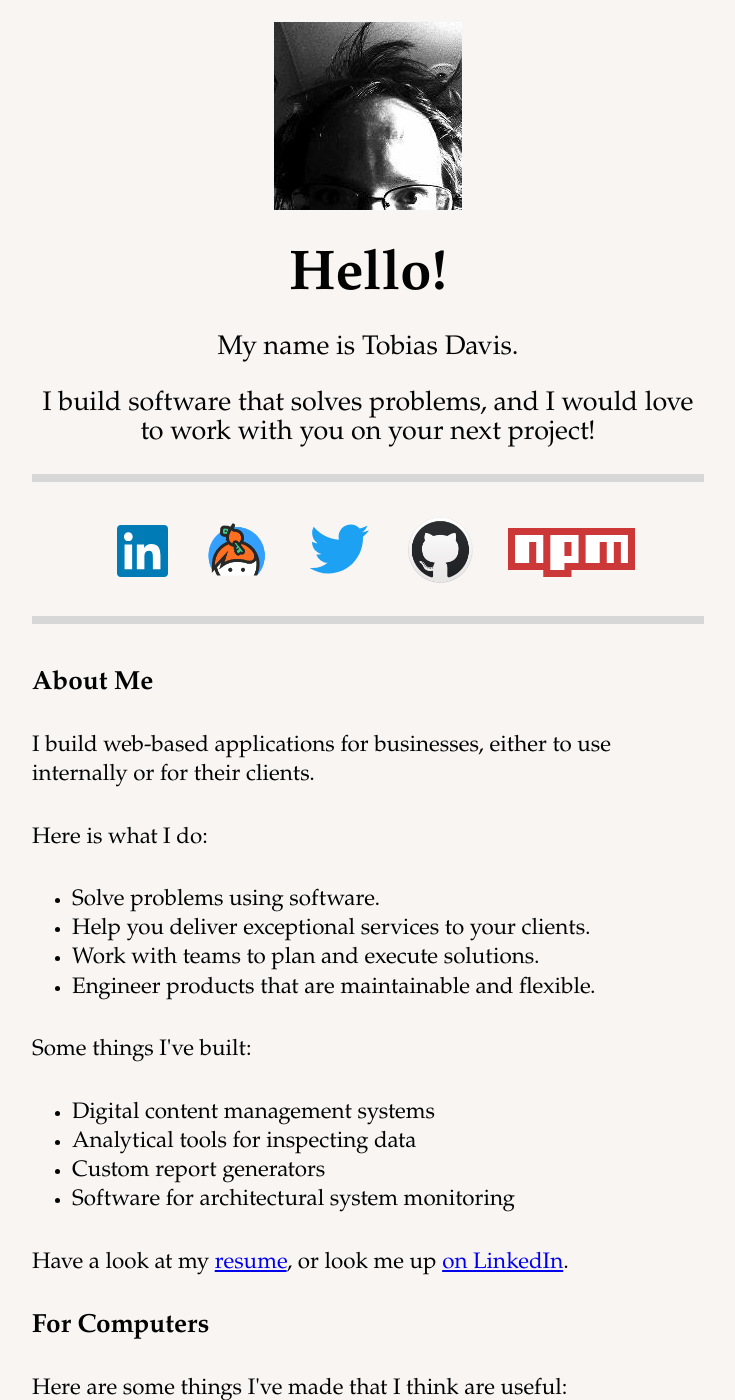
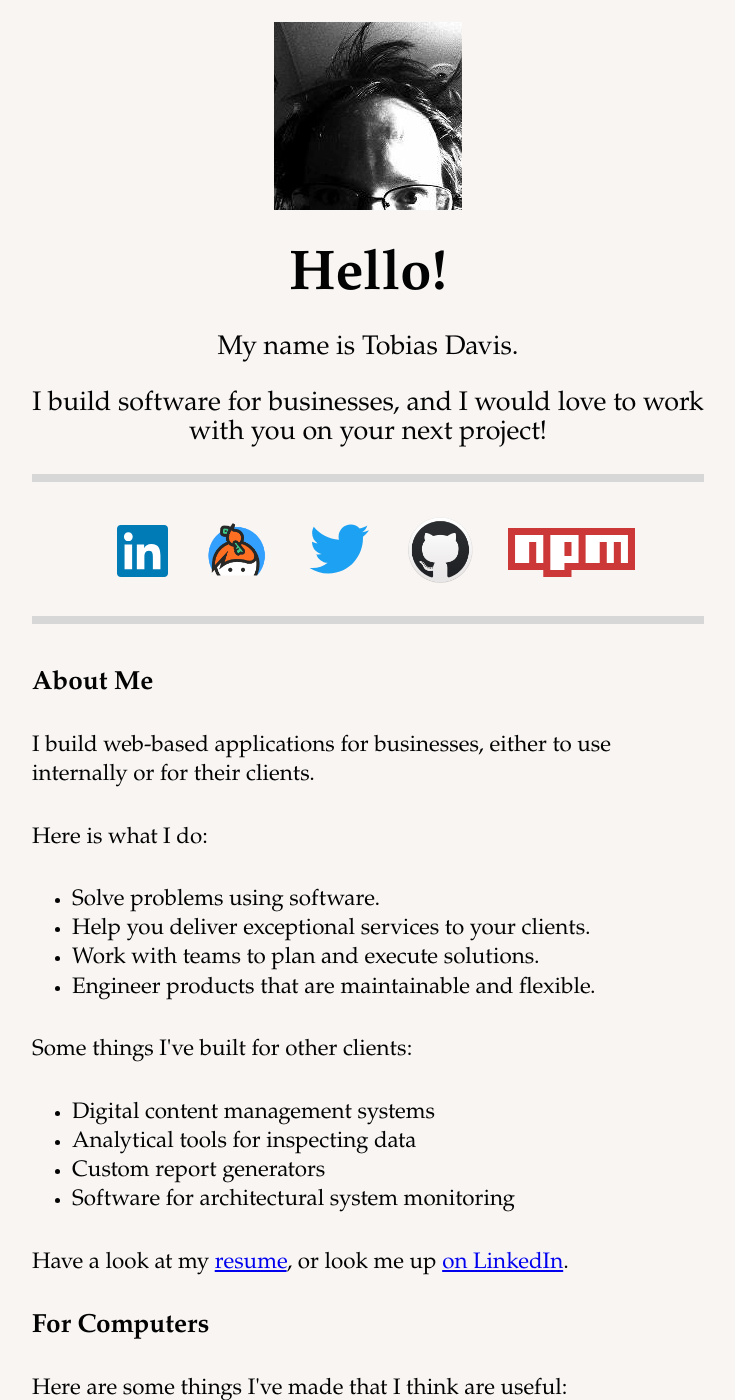
Before and after one commit to saibotsivad/saibotsivad.github.io, a Jekyll site: the page built from index.md, in a window 1280 px wide and 1400 px high. Shown: the whole window, without its empty margins (272-1007 px from the left). Built offline with Jekyll 4.4.1, drawn with Linux system fonts in a browser that asks for light colours.

Commit message:
update intro sentence

```diff
--- a/_config.yaml
+++ b/_config.yaml
@@ -7,6 +7,6 @@ kramdown:
 exclude: [ "Gemfile", "Gemfile.lock", "readme.md" ]
 include: [ ".well-known" ]
 name: "saibotsivad"
-description: "Trying to be excellent in software and user interfaces."
+description: "I build software for businesses, and I would love to work with you on your next project!"
 url: "http://saibotsivad.com"
 permalink: pretty
--- a/index.md
+++ b/index.md
@@ -24,7 +24,7 @@ identities:
 	<img src="/logo.jpg" alt="Logo of Tobias!">
 	<h1>Hello!</h1>
 	<p>My name is Tobias Davis.</p>
-	<p>I build software that solves problems, and I would love to work with you on your next project!</p>
+	<p>I build software for businesses, and I would love to work with you on your next project!</p>
 	<hr>
 	<ul class="online-presence-icons">
 		{% for identity in page.identities %}
@@ -49,7 +49,7 @@ Here is what I do:
 * Work with teams to plan and execute solutions.
 * Engineer products that are maintainable and flexible.
 
-Some things I've built:
+Some things I've built for other clients:
 
 * Digital content management systems
 * Analytical tools for inspecting data
```
